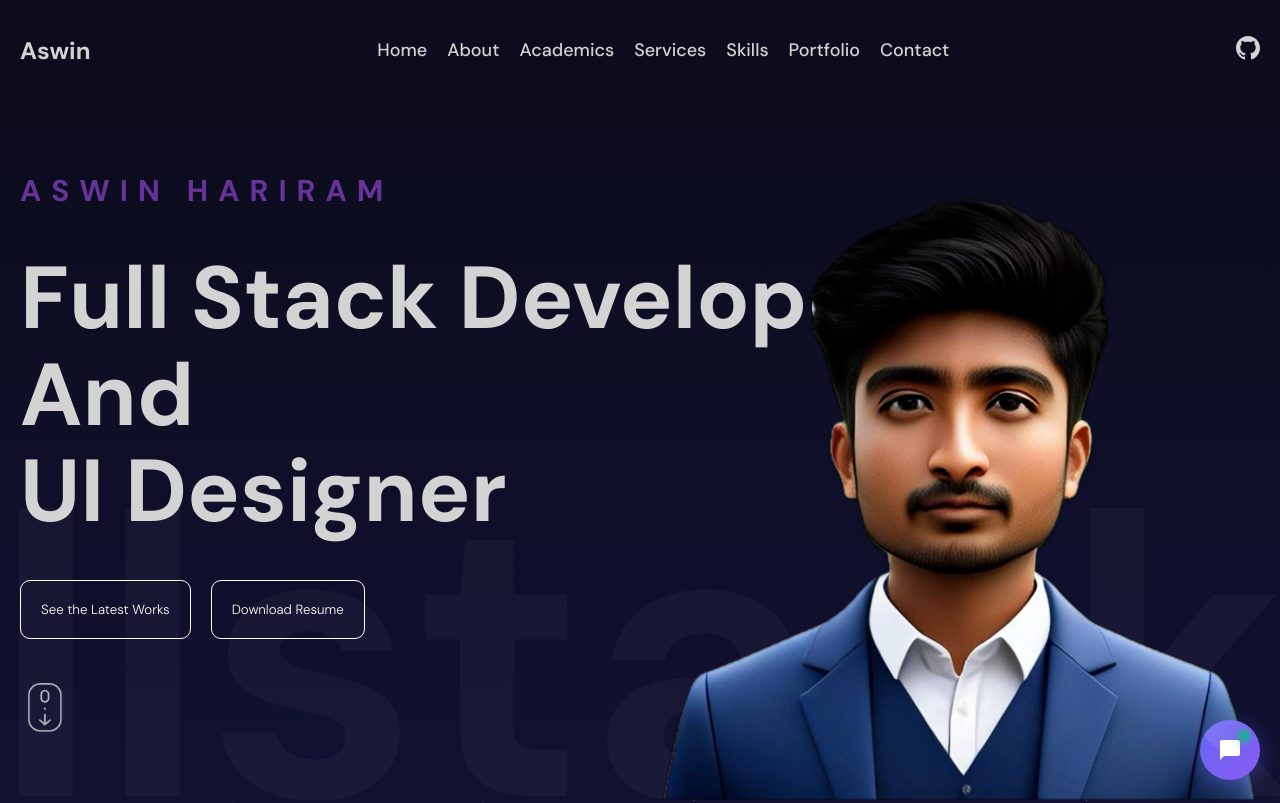
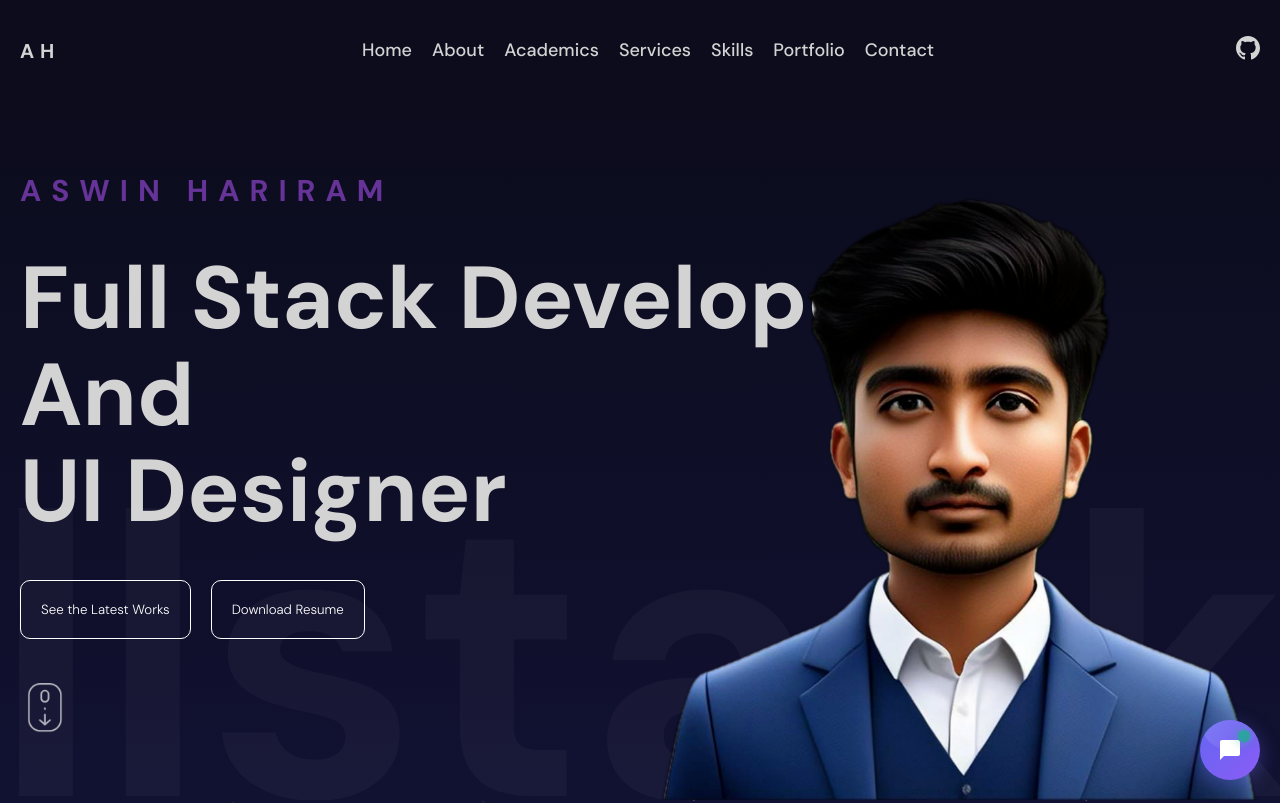
Before and after one commit to Aswin-Hariram/my-portfolio-2.0, a React (Vite) app: page / in a window 1280 px wide. Shown: the top 803 px of the page. Built offline with nearby package versions, Linux system fonts and the light colour scheme.

Commit message:
navbar updated

```diff
--- a/src/components/contact/ContactForm.jsx
+++ b/src/components/contact/ContactForm.jsx
@@ -1,6 +1,35 @@
-import { motion } from "framer-motion";
+import { motion, useInView } from "framer-motion";
+import { useRef, useState } from "react";
+import emailjs from "@emailjs/browser";
 
-const ContactForm = ({ formRef, sendEmail, error, success }) => {
+const ContactForm = () => {
+  const formRef = useRef();
+  const [error, setError] = useState(false);
+  const [success, setSuccess] = useState(false);
+
+  const sendEmail = (e) => {
+    e.preventDefault();
+
+    emailjs
+      .sendForm(
+        "service_17tizeb", // Updated service ID
+        "template_v10u2oh",
+        formRef.current,
+        "pX_2hasGmGcuvjXIW"
+      )
+      .then(
+        (result) => {
+          setSuccess(true);
+          formRef.current.reset();
+          setTimeout(() => setSuccess(false), 3000);
+        },
+        (error) => {
+          setError(true);
+          setTimeout(() => setError(false), 3000);
+        }
+      );
+  };
+
   return (
     <motion.form
       ref={formRef}
--- a/src/components/navbar/Navbar.jsx
+++ b/src/components/navbar/Navbar.jsx
@@ -49,15 +49,30 @@ const Navbar = () => {
   return (
     <div className={`navbar ${!isHeroSection ? 'docked' : ''} ${isMobileOrTablet ? 'hidden' : ''}`}>
       <div className="wrapper">
-        <motion.span
+        <motion.div
           initial={{ opacity: 0, scale: 0.5 }}
           animate={{ opacity: 1, scale: 1 }}
           transition={{ duration: 0.5 }}
           onClick={() => window.scrollTo({ top: 0, behavior: 'smooth' })}
-          style={{ cursor: 'pointer' }}
+          style={{ cursor: 'pointer', display: 'flex', alignItems: 'center' }}
+          className="logo-container"
         >
-          Aswin
-        </motion.span>
+          <svg
+            width="40"
+            height="24"
+            viewBox="0 0 40 24"
+            xmlns="http://www.w3.org/2000/svg"
+          >
+            <g>
+              <text x="0" y="20" fontFamily="Arial" fontSize="20" fontWeight="bold" fill="currentColor">
+                A
+              </text>
+              <text x="20" y="20" fontFamily="Arial" fontSize="20" fontWeight="bold" fill="currentColor">
+                H
+              </text>
+            </g>
+          </svg>
+        </motion.div>
 
         <div className="navigation">
           {items.map((item) => (
--- a/src/components/services/Services.jsx
+++ b/src/components/services/Services.jsx
@@ -100,7 +100,7 @@ const Services = () => {
     };
 
     // Get the filter value based on service type
-    const filter = filterMap[serviceType] || "All";
+    const filter =  "All";
 
     // Find the portfolio section
     const portfolioSection = document.getElementById("Portfolio");
```
Also changed, not shown: public/image.png (added).
